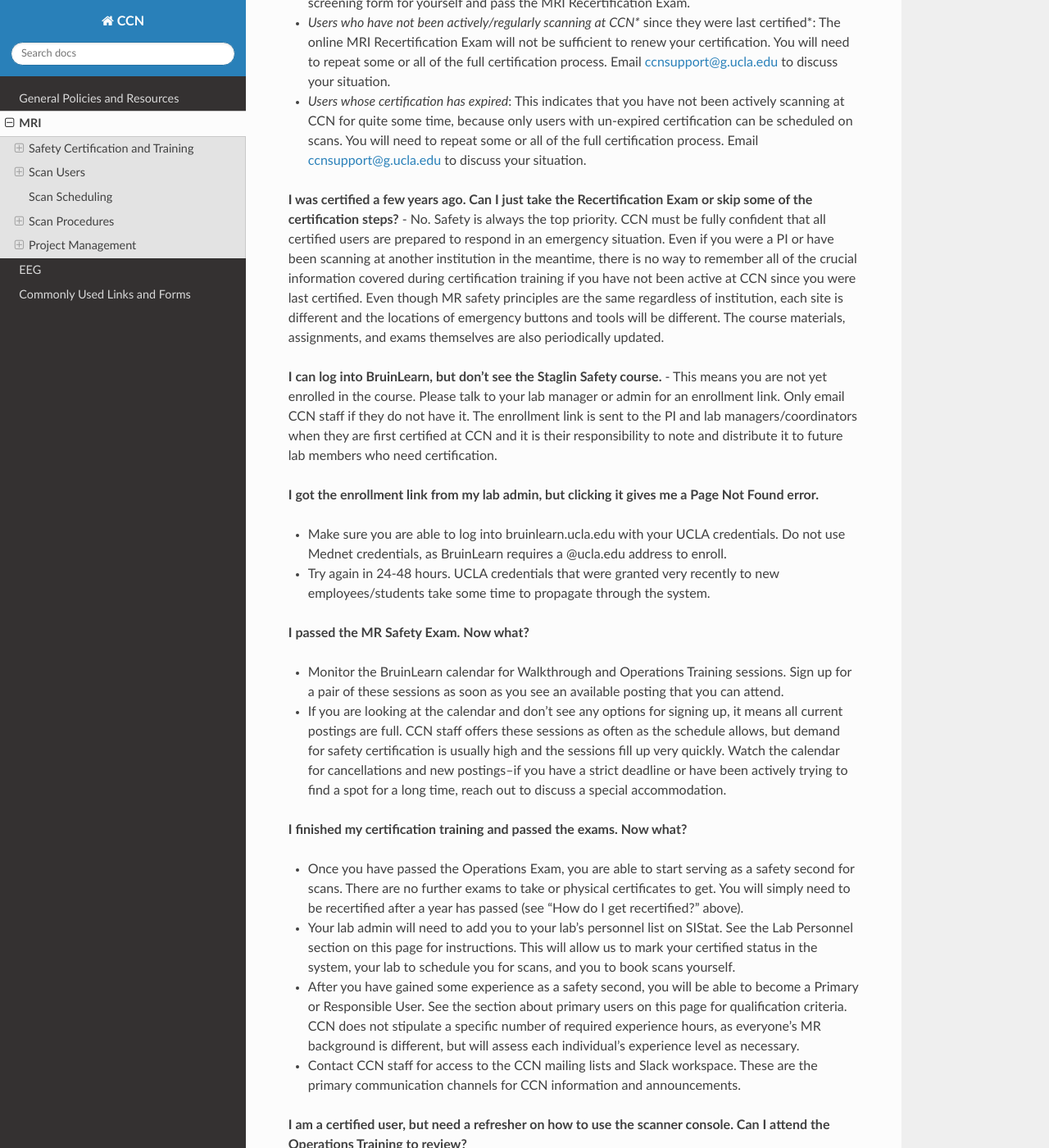
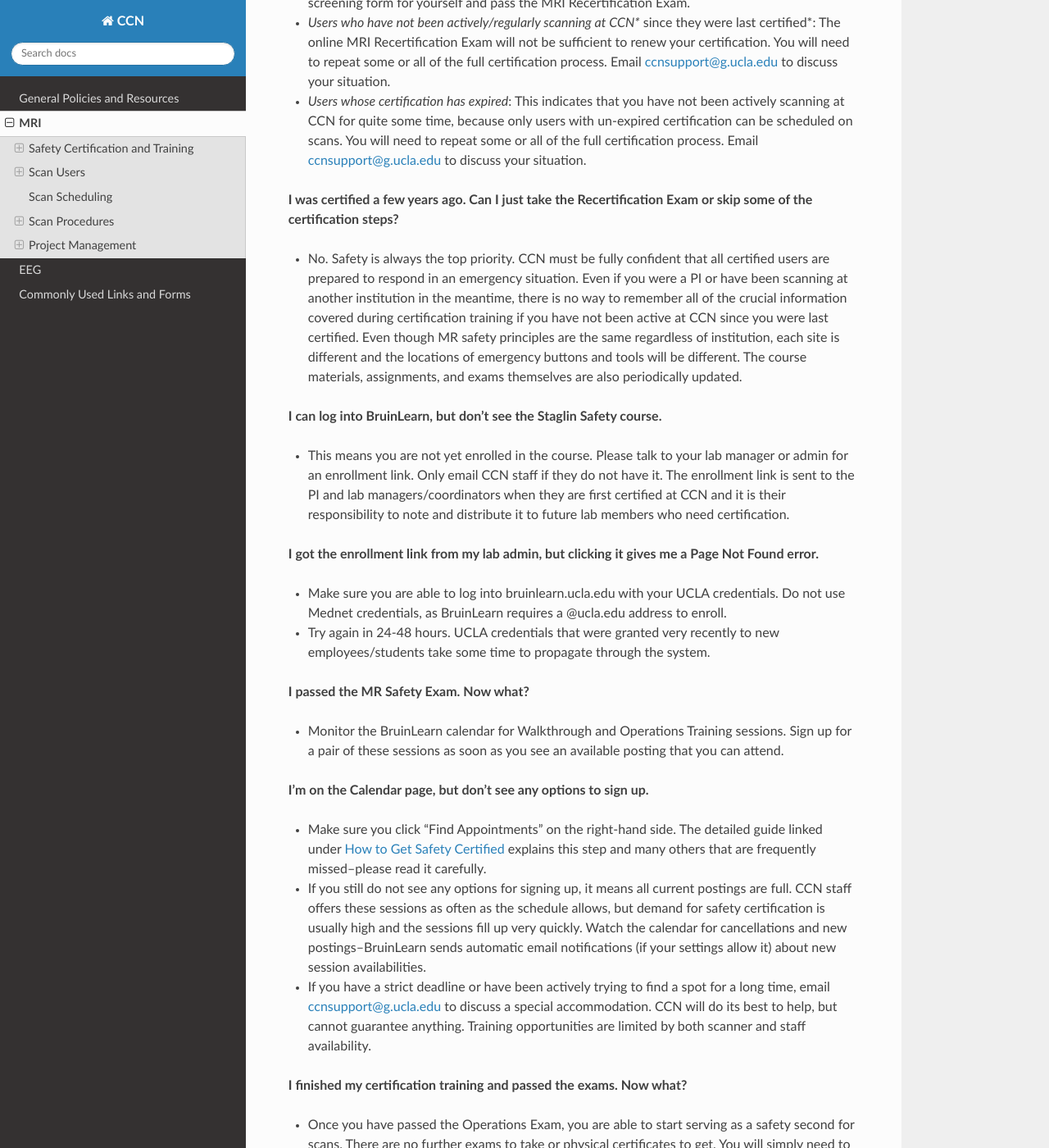
Before and after one commit to CCN-Support/CCN_Wiki, a Sphinx documentation site: the page built from docs/source/mri.rst, in a window 1280 px wide and 1400 px high, scrolled down 1646 px. Shown: the whole window at 82% size. Built offline with Sphinx 7.4.7 and the Read the Docs theme 3.1.0, drawn with Linux system fonts in a browser that asks for light colours; some of the changed text lies outside the part shown.

Commit message:
Update mri.rst

```diff
--- a/docs/source/mri.rst
+++ b/docs/source/mri.rst
@@ -3,6 +3,7 @@ MRI
 Safety Certification and Training
 ---------------------------------
 
+.. _safety_cert:
 How to Get Safety Certified
 ~~~~~~~~~~~~~~~~~~~~~~~~~~~
 CCN safety certification is achieved using a combination of in-person sessions and remote work via the Staglin Safety and Training Course on `Bruinlearn <https://bruinlearn.ucla.edu/>`_. You can log into BruinLearn with your UCLA credentials, but will need an enrollment link to register for the Staglin Center Safety module for the first time. Please get an enrollment link from your lab manager or the #ccn-resources channel on Slack. Only contact CCN personnel after first checking with your lab admin and the Slack channel. The enrollment link is not posted on this wiki for security reasons.
@@ -41,9 +42,11 @@ Frequently Asked Questions
 - *Users whose certification has expired*: This indicates that you have not been actively scanning at CCN for quite some time, because only users with un-expired certification can be scheduled on scans. You will need to repeat some or all of the full certification process. Email ccnsupport@g.ucla.edu to discuss your situation.
 
 **I was certified a few years ago. Can I just take the Recertification Exam or skip some of the certification steps?**
+
 - No. Safety is always the top priority. CCN must be fully confident that all certified users are prepared to respond in an emergency situation. Even if you were a PI or have been scanning at another institution in the meantime, there is no way to remember all of the crucial information covered during certification training if you have not been active at CCN since you were last certified. Even though MR safety principles are the same regardless of institution, each site is different and the locations of emergency buttons and tools will be different. The course materials, assignments, and exams themselves are also periodically updated.
 
 **I can log into BruinLearn, but don't see the Staglin Safety course.**
+
 - This means you are not yet enrolled in the course. Please talk to your lab manager or admin for an enrollment link. Only email CCN staff if they do not have it. The enrollment link is sent to the PI and lab managers/coordinators when they are first certified at CCN and it is their responsibility to note and distribute it to future lab members who need certification.
 
 **I got the enrollment link from my lab admin, but clicking it gives me a Page Not Found error.**
@@ -54,7 +57,12 @@ Frequently Asked Questions
 **I passed the MR Safety Exam. Now what?**
 
 - Monitor the BruinLearn calendar for Walkthrough and Operations Training sessions. Sign up for a pair of these sessions as soon as you see an available posting that you can attend.
-- If you are looking at the calendar and don't see any options for signing up, it means all current postings are full. CCN staff offers these sessions as often as the schedule allows, but demand for safety certification is usually high and the sessions fill up very quickly. Watch the calendar for cancellations and new postings--if you have a strict deadline or have been actively trying to find a spot for a long time, reach out to discuss a special accommodation.
+
+**I'm on the Calendar page, but don't see any options to sign up.**
+
+- Make sure you click "Find Appointments" on the right-hand side. The detailed guide linked under :ref:`safety_cert` explains this step and many others that are frequently missed--please read it carefully.
+- If you still do not see any options for signing up, it means all current postings are full. CCN staff offers these sessions as often as the schedule allows, but demand for safety certification is usually high and the sessions fill up very quickly. Watch the calendar for cancellations and new postings--BruinLearn sends automatic email notifications (if your settings allow it) about new session availabilities.
+- If you have a strict deadline or have been actively trying to find a spot for a long time, email ccnsupport@g.ucla.edu to discuss a special accommodation. CCN will do its best to help, but cannot guarantee anything. Training opportunities are limited by both scanner and staff availability.
 
 **I finished my certification training and passed the exams. Now what?**
 
```
Also changed, not shown: other parts of docs/source/mri.rst (+1 -1 lines).
